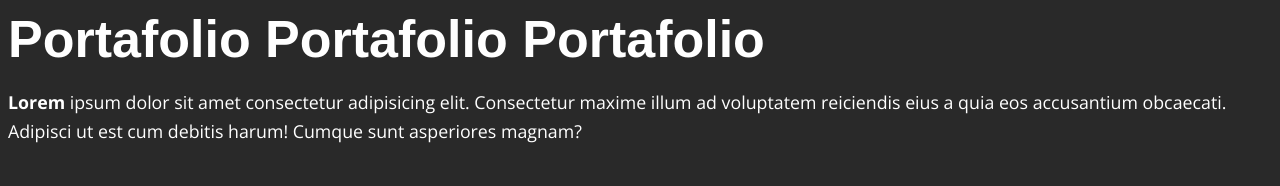
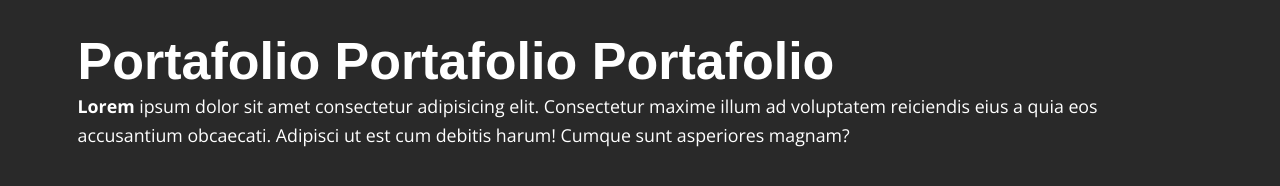
Before and after one commit to LuisChicaizaDev/luischicaizadev.github.io, a website: page index.html in a window 1280 px wide. Drawn offline with nearby package versions, Linux system fonts and the light colour scheme; a web font is replaced by a local one.

Commit message:
feat: agrego bootstrap5

```diff
--- a/index.html
+++ b/index.html
@@ -8,14 +8,26 @@
     <link rel="preconnect" href="https://fonts.googleapis.com">
     <link rel="preconnect" href="https://fonts.gstatic.com" crossorigin>
     <link href="https://fonts.googleapis.com/css2?family=Goldman:wght@400;700&family=Open+Sans:wght@300..800&display=swap" rel="stylesheet">
+    <!--Bootstrap library-->
+    <link href="https://cdn.jsdelivr.net/npm/bootstrap@5.2.3/dist/css/bootstrap.min.css" rel="stylesheet" integrity="sha384-rbsA2VBKQhggwzxH7pPCaAqO46MgnOM80zW1RWuH61DGLwZJEdK2Kadq2F9CUG65" crossorigin="anonymous">
+
     <!-- Template Stylesheet -->
     <link rel="stylesheet" href="assets/css/main.css">
 </head>
 <body>
-    <h1>Portafolio Portafolio Portafolio</h1>
-    <p>
-       <strong> Lorem</strong> ipsum dolor sit amet consectetur adipisicing elit. Consectetur maxime illum ad voluptatem reiciendis eius a quia eos
-        accusantium obcaecati. Adipisci ut est cum debitis harum! Cumque sunt asperiores magnam?
-    </p>
+
+   <section class="container-fluid">
+        <div class="container mt-5">
+            <h1>Portafolio Portafolio Portafolio</h1>
+            <p>
+            <strong> Lorem</strong> ipsum dolor sit amet consectetur adipisicing elit. Consectetur maxime illum ad voluptatem reiciendis eius a quia eos
+                accusantium obcaecati. Adipisci ut est cum debitis harum! Cumque sunt asperiores magnam?
+            </p>
+        </div>
+   </section>
+
+
+    <!--JS Libraries-->
+    <script src="https://cdn.jsdelivr.net/npm/bootstrap@5.2.3/dist/js/bootstrap.min.js" integrity="sha384-cuYeSxntonz0PPNlHhBs68uyIAVpIIOZZ5JqeqvYYIcEL727kskC66kF92t6Xl2V" crossorigin="anonymous"></script>
 </body>
 </html>
```
